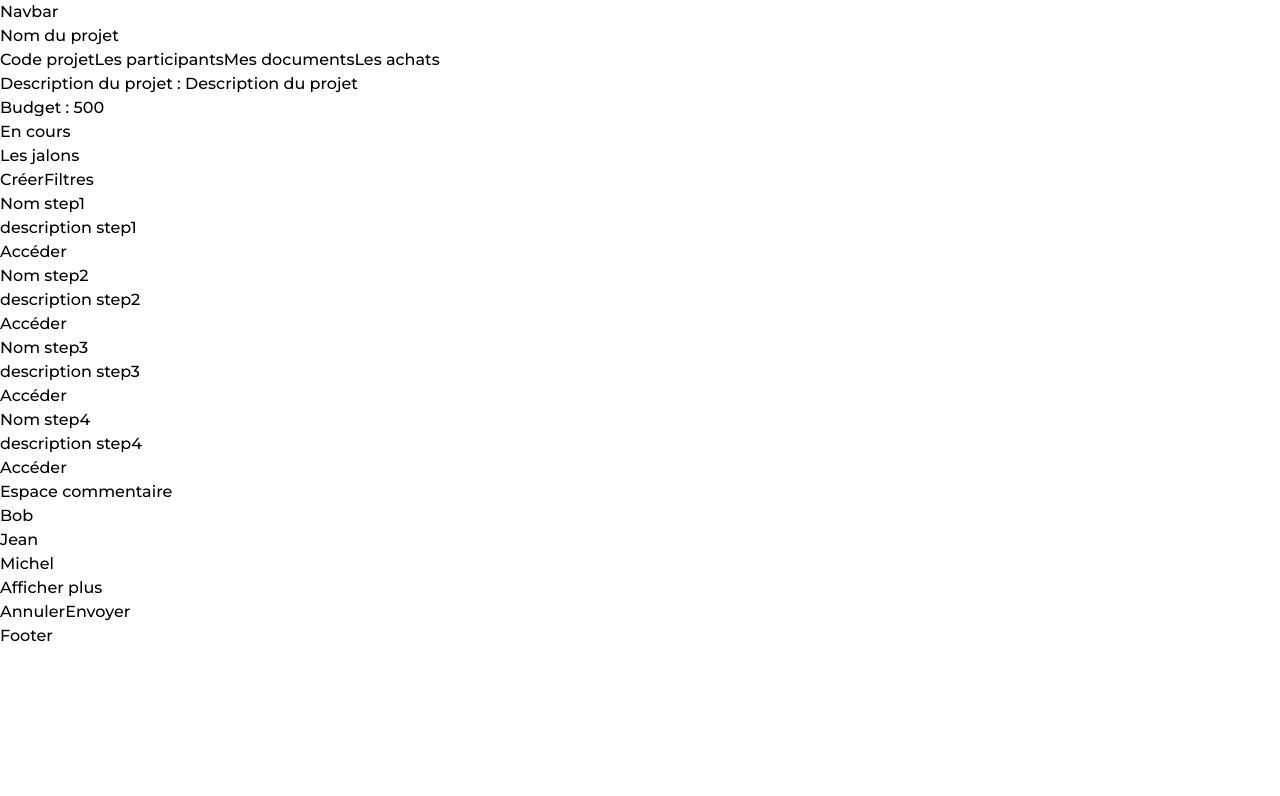
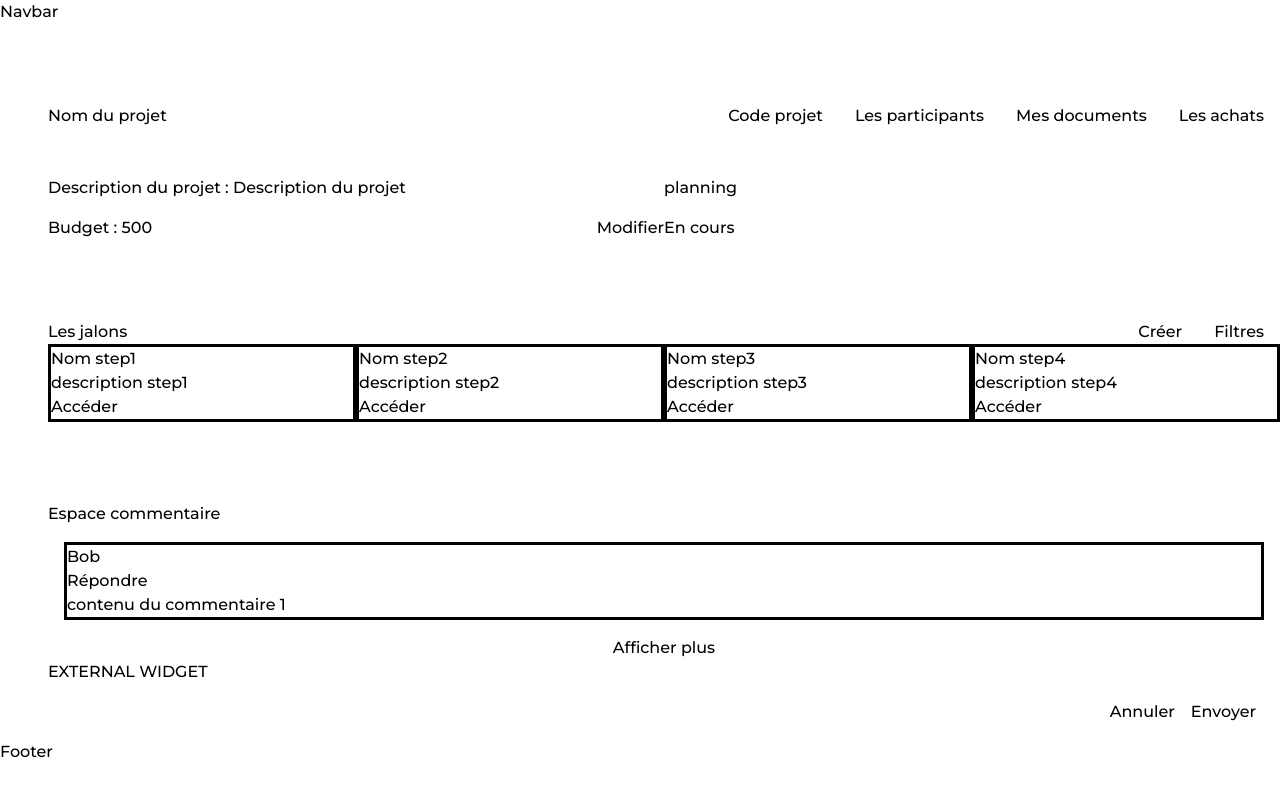
Before and after one commit to mathieubourkel/chappy, a React (Vite) app: page /project in a window 1280 px wide. Shown: the top 796 px of the page. Built offline with nearby package versions, Linux system fonts and the light colour scheme.

Commit message:
modif 21/11

```diff
--- a/src/App.tsx
+++ b/src/App.tsx
@@ -30,7 +30,7 @@ export default function App() {
         <Route path="/project" element={<Project />} />
         <Route path="/project/:idProject/documents" element={<Documents />} />
         <Route path="/project/:idProject/purchases" element={<Purchases />} />
-        <Route path="/project/:idProject/members" element={<Members />} />
+        <Route path="/project/members" element={<Members />} />
         <Route path="/project/:idProject/step/:idStep" element={<Step />} />
         <Route path="/project/:idProject/step/:idStep/task/:idTask" element={<Task />} />
         <Route path="/legal-mentions" element={<LegalMentions />} />
--- a/src/components/Project/Comments.tsx
+++ b/src/components/Project/Comments.tsx
@@ -1,3 +1,4 @@
+import { useState } from "react";
 import { intComment, intComments } from "../../services/interfaces/intProject"
 
 type Props = {
@@ -6,6 +7,12 @@ type Props = {
 
 export default function Comments({comments}:Props) {
 
+    const [display, setDisplay] = useState<boolean>(false);
+
+    function handleDisplay(){
+        display ? setDisplay(false) : setDisplay(true)
+    }
+
   return (
 
     <div className="project-comments">
@@ -13,17 +20,42 @@ export default function Comments({comments}:Props) {
             <h2>Espace commentaire</h2>
         </div>
         <div className="comments">
-            {comments.map((comment:intComment) => (
-                <h2>{comment.author}</h2>
-            ))}
-            <button>Afficher plus</button>
+            {display ? comments.map((comment:intComment) => (
+                <div className="comment">
+                    <div className="comment-header">
+                        <h2>{comment.author}</h2>
+                        <button>Répondre</button>
+                    </div>
+                    <div>
+                        <p>{comment.content}</p>
+                    </div>
+
+                </div>
+
+            )) : <div className="comment">
+            <div className="comment-header">
+                <h2>{comments[0].author}</h2>
+                <button>Répondre</button>
+            </div>
+            <div>
+                <p>{comments[0].content}</p>
+            </div>
+
+        </div>}
+
+        </div>
+        <div className="flex justify-center">
+            <button
+            onClick={handleDisplay} >
+            {display ? <a>Afficher moins</a> : <a>Afficher plus</a>}
+            </button>
         </div>
         <div className="comments-modify">
             <div className="EXTERNAL">
-
+                <p>EXTERNAL WIDGET</p>
             </div>
-            <div className='comments-modify-buttons'>
-                <button>Annuler</button>
+            <div className='comments-modify-buttons flex justify-end mr-6'>
+                <button className="m-4">Annuler</button>
                 <button>Envoyer</button>
             </div>
         </div>
--- a/src/components/Project/Resume.tsx
+++ b/src/components/Project/Resume.tsx
@@ -1,34 +1,80 @@
-import { intProject } from '../../services/interfaces/intProject'
+/* eslint-disable @typescript-eslint/no-explicit-any */
+import { useState } from "react";
+import { intProject } from "../../services/interfaces/intProject";
+import {Link} from "react-router-dom";
+import { Button } from "@material-tailwind/react";
 
 type Props = {
-    project: intProject
+  project: intProject;
+  setProject: (project:intProject) => void;
+};
+export default function Resume({ project, setProject }: Props) {
+
+    const [displayBudget, setDisplayBudget] = useState<boolean>(true);
+    const [form, setForm] = useState<number>(0);
+
+    function handleChange(e:any){
+        setForm(e.target.value)
     }
-export default function Resume({project}:Props) {
+
+    function handleSubmit(e:any) {
+        e.preventDefault();
+        setProject({...project, budget: form})
+        handleDisplay();
+    }
+
+    function handleDisplay(){
+        displayBudget ? setDisplayBudget(false) : setDisplayBudget(true);
+    }
+
   return (
     <div className="header-project-nav">
-            <div className="nav-project">
+      <div className="header-nav-project">
         <div className="nav-project-name">
-                <h2>{project.name}</h2>
+          <h1>{project.name}</h1>
         </div>
         <div className="nav-project-buttons">
-                <button>Code projet</button>
-                <button>Les participants</button>
-                <button>Mes documents</button>
-                <button>Les achats</button>
+          <button className="button-project">Code projet</button>
+          <Link to="/project/members">
+            <button className="button-project">Les participants</button>
+          </Link>
+          <Link to="/project/documents">
+            <button className="button-project">Mes documents</button>
+          </Link>
+          <Link to="project/purchases">
+            <button className="button-project">Les achats</button>
+          </Link>
+
         </div>
       </div>
-        <div className="header-project-desc">
+      <div className="header-body-project">
+        <div className="header-project-desc half">
           <p>Description du projet : {project.description}</p>
         </div>
-        <div className='header-project-planning'>
+        <div className="header-project-planning half">
+          <p>planning</p>
         </div>
-        <div className="header-project-budget">
+      </div>
+      <div className="header-body2-project">
+        {displayBudget ?
+        <div className="header-project-budget half">
           <p>Budget : {project.budget}</p>
-        </div>
-        <div className="header-project-status">
+            <button onClick={handleDisplay}>
+                <a>Modifier</a>
+            </button>
+        </div> :
+        <div className="header-project-budget half">
+            <form onSubmit={(e) => handleSubmit(e)}>
+                <label htmlFor="budget">Budget : </label>
+                <input className="w-full"  type="number" name="budget" id="budget" placeholder={project.budget.toString()}
+                onChange={(e) => handleChange(e)} />
+                <Button className='bg-brick-300' type="submit">Modifier</Button>
+            </form>
+      </div>}
+        <div className="header-project-status half">
           <p>{project.status}</p>
         </div>
-
       </div>
-  )
+    </div>
+  );
 }
--- a/src/components/Project/Steps.tsx
+++ b/src/components/Project/Steps.tsx
@@ -13,8 +13,8 @@ export default function Steps({steps}:Props) {
                 <h1>Les jalons</h1>
             </div>
             <div className="steps-project-header-buttons">
-                <button>Créer</button>
-                <button>Filtres</button>
+                <button className="button-project">Créer</button>
+                <button className="button-project">Filtres</button>
             </div>
         </div>
         <div className="steps-project-steps">
--- /dev/null
+++ b/src/css/Project.css
@@ -0,0 +1,96 @@
+.project-page {
+    display: flex;
+    flex-direction: column;
+    margin-left: 3rem;
+    margin-top: 5rem;
+}
+
+/* SECTION 1 */
+
+.header-nav-project {
+    display: flex;
+    margin-bottom: 3rem;
+
+}
+
+.header-body-project {
+    display: flex;
+    margin-bottom: 1rem;
+}
+
+.header-body2-project {
+    display: flex;
+    margin-bottom: 5rem;
+}
+
+.half {
+    width: 50%;
+}
+
+.header-project-budget {
+    display: flex;
+    justify-content: space-between;
+}
+
+/* .header-project-budget form{
+    display: flex;
+    justify-content: space-between;
+} */
+
+.header-form {
+    display: flex;
+    justify-content: space-between;
+}
+
+.nav-project-buttons {
+    width: 60%;
+    display: flex;
+    justify-content: flex-end;
+}
+
+.nav-project-name {
+    width: 40%;
+}
+
+.button-project {
+    margin-right:1rem;
+    margin-left:1rem;
+}
+
+/* SECTION 2 */
+
+.steps-project-header {
+    display: flex;
+}
+
+.steps-project-header-title {
+    width: 30%;
+}
+.steps-project-header-buttons {
+    width: 70%;
+    display: flex;
+    justify-content: flex-end;
+}
+
+.steps-project-steps {
+    display: flex;
+}
+
+
+.step {
+    border: solid;
+    width: 25%;
+}
+
+/* SECTION 3 */
+
+.project-comments {
+    display: flex;
+    flex-direction: column;
+    margin-top: 5rem;
+}
+
+.comment {
+    margin:1rem;
+    border:solid;
+}
--- a/src/pages/Project/Project.tsx
+++ b/src/pages/Project/Project.tsx
@@ -3,6 +3,7 @@ import Comments from "../../components/Project/Comments";
 import Resume from "../../components/Project/Resume";
 import Steps from "../../components/Project/Steps";
 import { intComments, intProject, intSteps } from "../../services/interfaces/intProject";
+import "../../css/Project.css";
 
 export default function Project() {
 
@@ -25,10 +26,10 @@ export default function Project() {
   ])
 
   return (
-    <>
-      <Resume project={project}/>
+    <div className="project-page">
+      <Resume project={project} setProject={setProject}/>
       <Steps steps={steps}/>
       <Comments comments={comments}/>
-    </>
+    </div>
   )
 }
```
Lines whose indentation alone changed are shown as unchanged.
